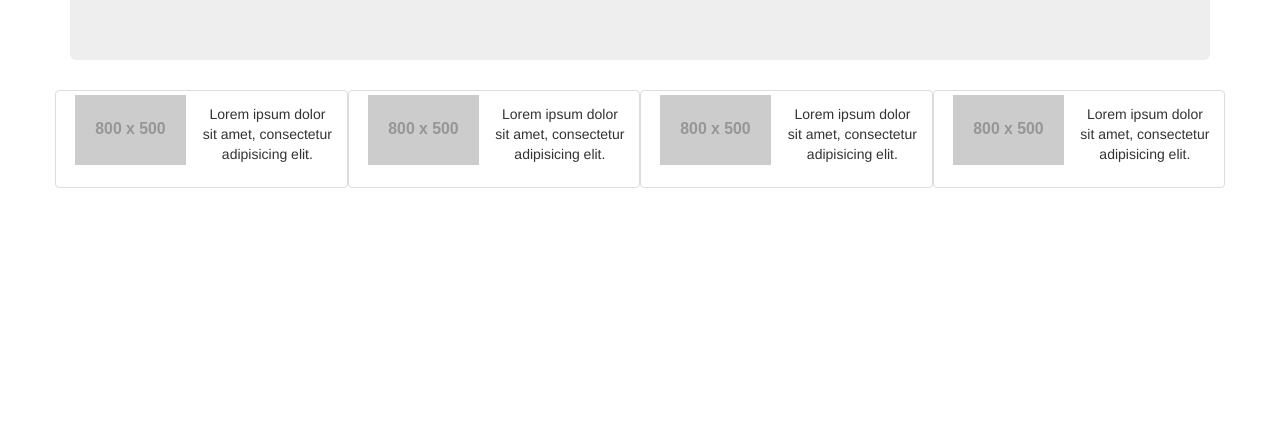
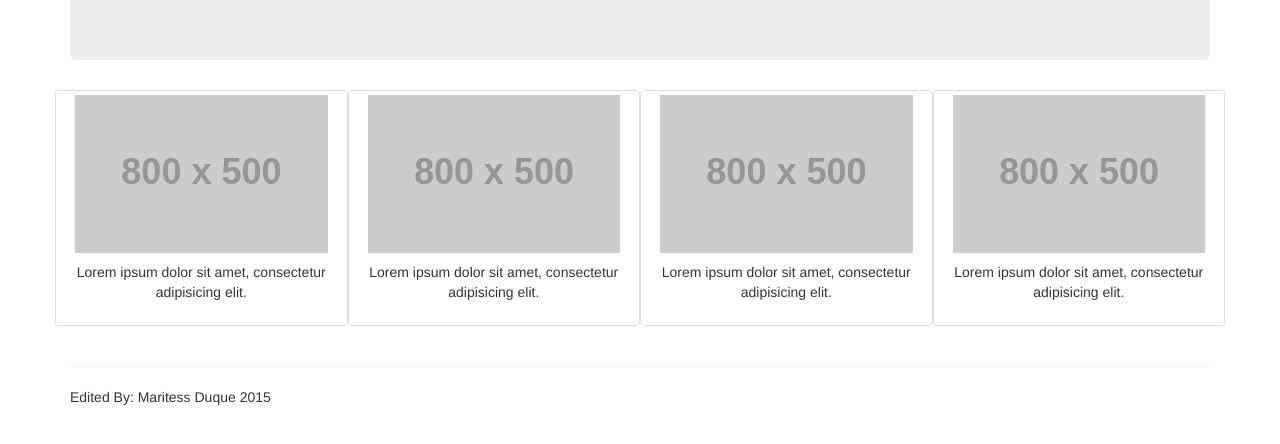
Before and after one commit to tetduque/Duque_Maritess_odigo_exam, a plain HTML site: page index.html in a window 1280 px wide. Shown: the part 180-624 px from the top of the page. Drawn offline with nearby package versions, Linux system fonts and the light colour scheme; placeholder pictures from the web are drawn by us.

Commit message:
adding breakpoint

```diff
--- a/index.html
+++ b/index.html
@@ -21,37 +21,37 @@
   <!-- Page Features row 1 -->
         <div class="row text-center">
 
-            <div class="col-md-3 hero-feature">
+            <div class="col-md-3 col-sm-6 hero-feature">
                 <div class="thumbnail row">
-                    <img class="col-sm-6" src="http://placehold.it/800x500" alt="">
-                    <div class="caption">
+                    <img class="col-sm-6 col-md-12 col-lg-12" src="http://placehold.it/800x500" alt="">
+                    <div class="caption col-sm-6 col-md-12 col-lg-12">
                         <p>Lorem ipsum dolor sit amet, consectetur adipisicing elit.</p>
                     </div>
                 </div>
             </div>
 
-			<div class="col-md-3 hero-feature">
+            <div class="col-md-3 col-sm-6 hero-feature">
                 <div class="thumbnail row">
-                    <img class="col-sm-6" src="http://placehold.it/800x500" alt="">
-                    <div class="caption">
+                    <img class="col-sm-6 col-md-12 col-lg-12" src="http://placehold.it/800x500" alt="">
+                    <div class="caption col-sm-6 col-md-12 col-lg-12">
                         <p>Lorem ipsum dolor sit amet, consectetur adipisicing elit.</p>
                     </div>
                 </div>
             </div>
 
-			<div class="col-md-3 hero-feature">
+            <div class="col-md-3 col-sm-6 hero-feature">
                 <div class="thumbnail row">
-                    <img class="col-sm-6" src="http://placehold.it/800x500" alt="">
-                    <div class="caption">
+                    <img class="col-sm-6 col-md-12 col-lg-12" src="http://placehold.it/800x500" alt="">
+                    <div class="caption col-sm-6 col-md-12 col-lg-12">
                         <p>Lorem ipsum dolor sit amet, consectetur adipisicing elit.</p>
                     </div>
                 </div>
             </div>
 
-            <div class="col-md-3 hero-feature">
+            <div class="col-md-3 col-sm-6 hero-feature">
                 <div class="thumbnail row">
-                    <img class="col-sm-6" src="http://placehold.it/800x500" alt="">
-                    <div class="caption">
+                    <img class="col-sm-6 col-md-12 col-lg-12" src="http://placehold.it/800x500" alt="">
+                    <div class="caption col-sm-6 col-md-12 col-lg-12">
                         <p>Lorem ipsum dolor sit amet, consectetur adipisicing elit.</p>
                     </div>
                 </div>
@@ -59,10 +59,26 @@
 
         </div>
         <!-- /.row -->
+<hr>
 
-    <!-- jQuery (necessary for Bootstrap's JavaScript plugins) -->
-    <script src="https://ajax.googleapis.com/ajax/libs/jquery/1.11.2/jquery.min.js"></script>
-    <!-- Include all compiled plugins (below), or include individual files as needed -->
+        <!-- Footer -->
+        <footer>
+            <div class="row">
+                <div class="col-lg-12">
+                    <p>Edited By: Maritess Duque 2015</p>
+                </div>
+            </div>
+        </footer>
+
+    </div>
+    <!-- /.container -->
+
+    <!-- jQuery -->
+    <script src="js/jquery.js"></script>
+
+    <!-- Bootstrap Core JavaScript -->
     <script src="js/bootstrap.min.js"></script>
-  </body>
+
+</body>
+
 </html>
```
